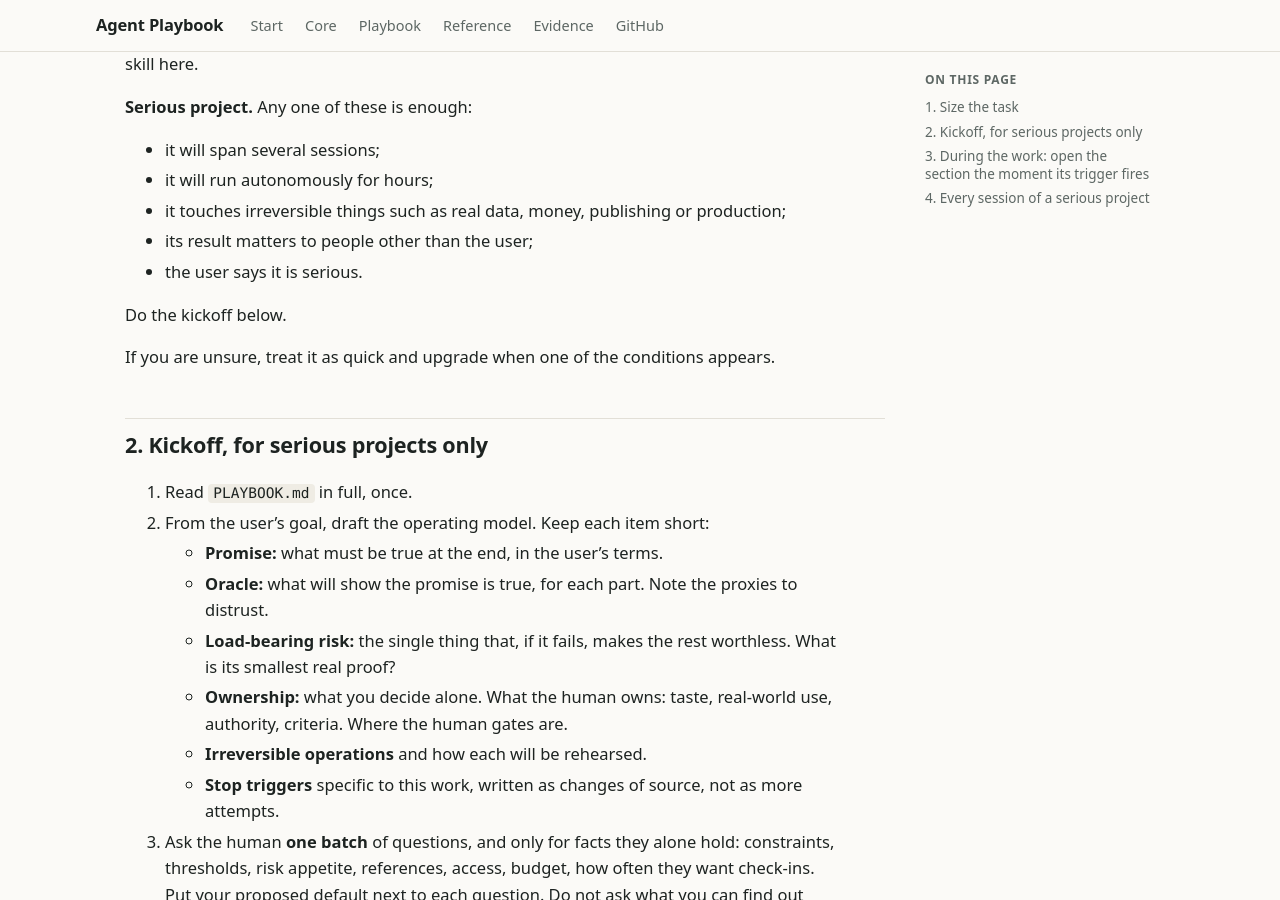
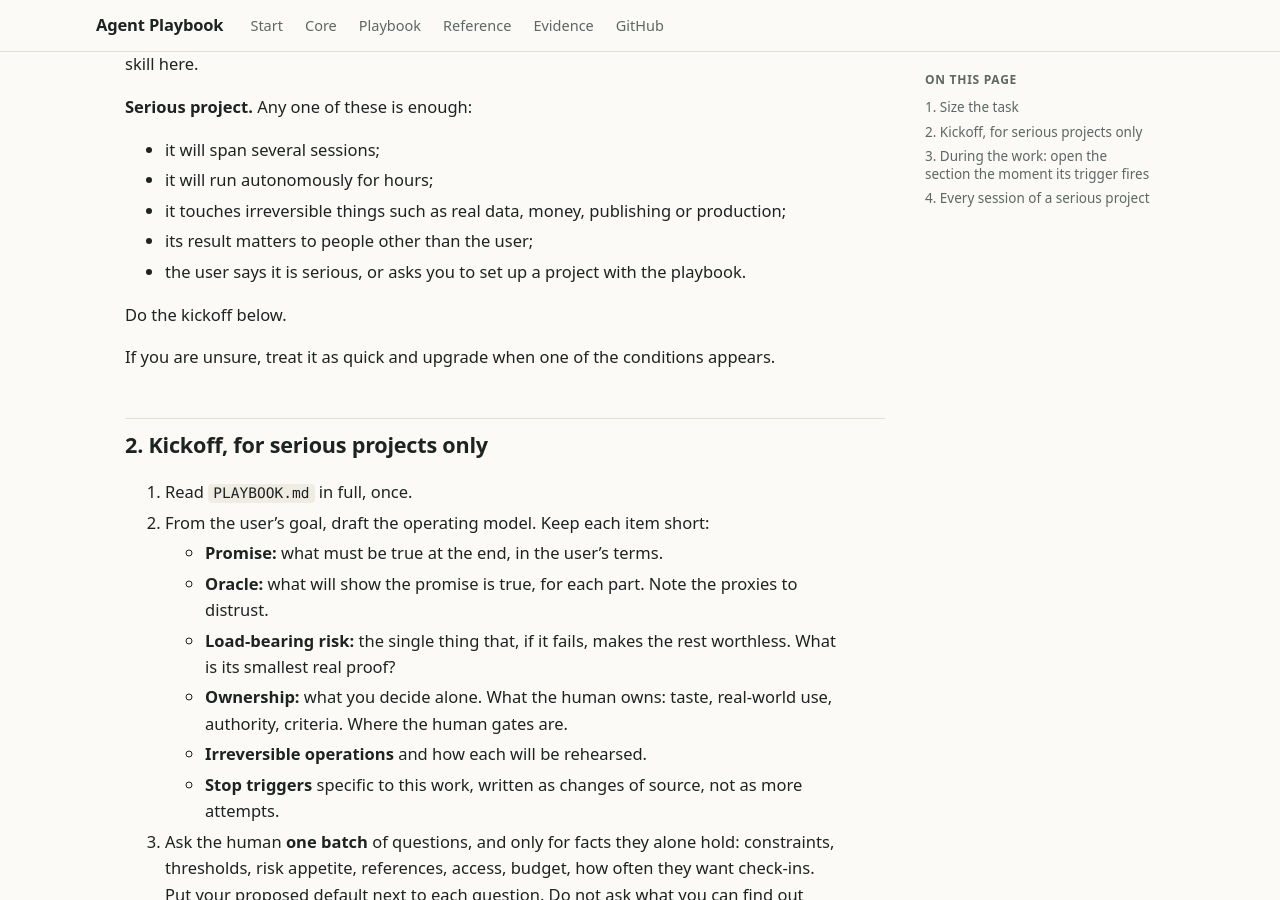
Before and after one commit to ashmit0014/agent-playbook, a Jekyll site: the page built from skill/SKILL.md, in a window 1280 px wide and 900 px high, scrolled down 615 px. Built offline with Jekyll 4.4.1, drawn with Linux system fonts in a browser that asks for light colours; our own code applies the rules of GitHub Pages for plain Markdown files.

Commit message:
Skill: an explicit 'set up a project' request triggers the kickoff (found in live Codex test)
Co-Authored-By: Claude Opus 5.5 <noreply@anthropic.com>

```diff
--- a/skill/SKILL.md
+++ b/skill/SKILL.md
@@ -26,7 +26,7 @@ The rationale and evidence are not bundled. If the user asks why a rule exists,
 - it will run autonomously for hours;
 - it touches irreversible things such as real data, money, publishing or production;
 - its result matters to people other than the user;
-- the user says it is serious.
+- the user says it is serious, or asks you to set up a project with the playbook.
 
 Do the kickoff below.
 
```
